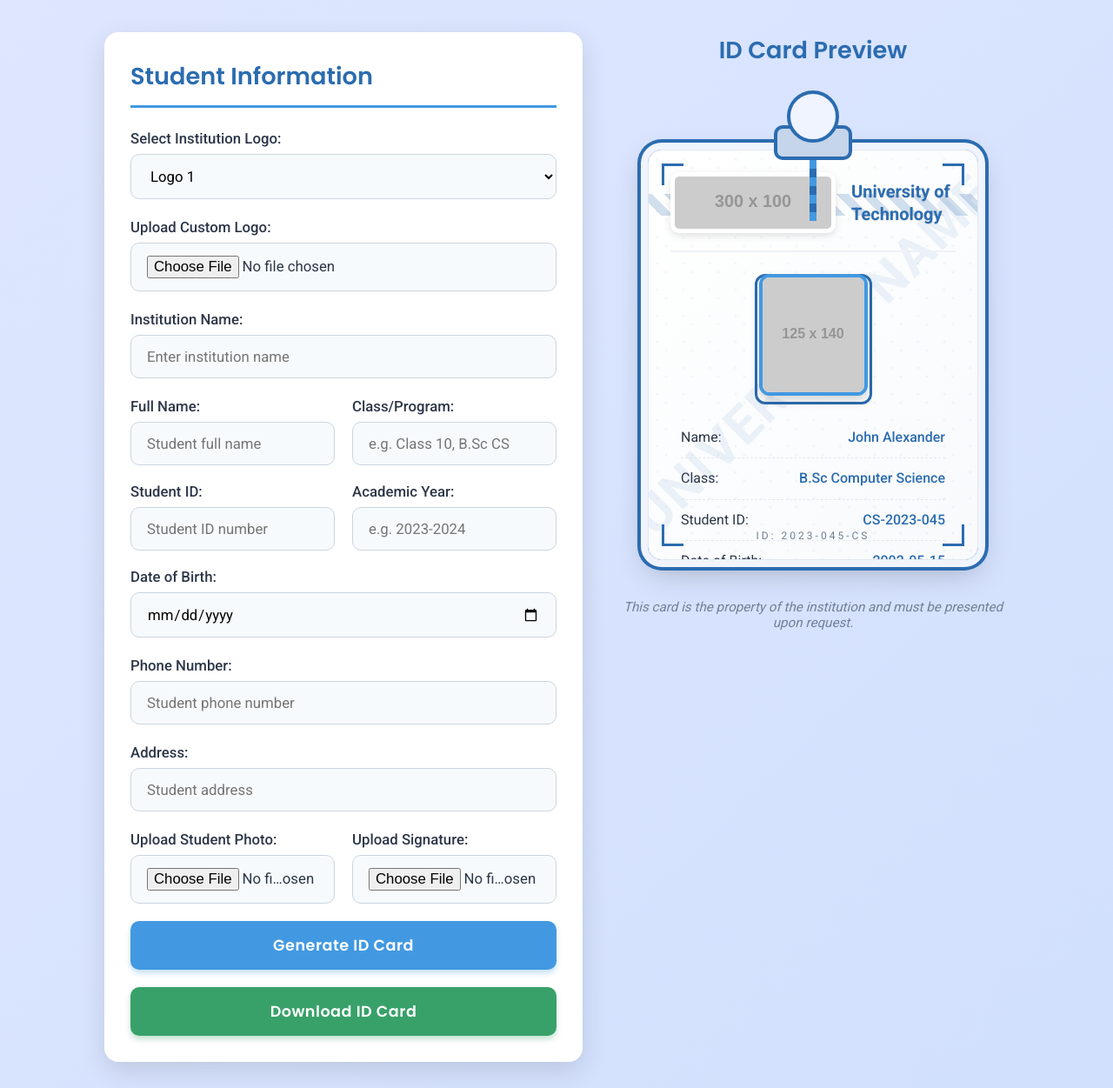
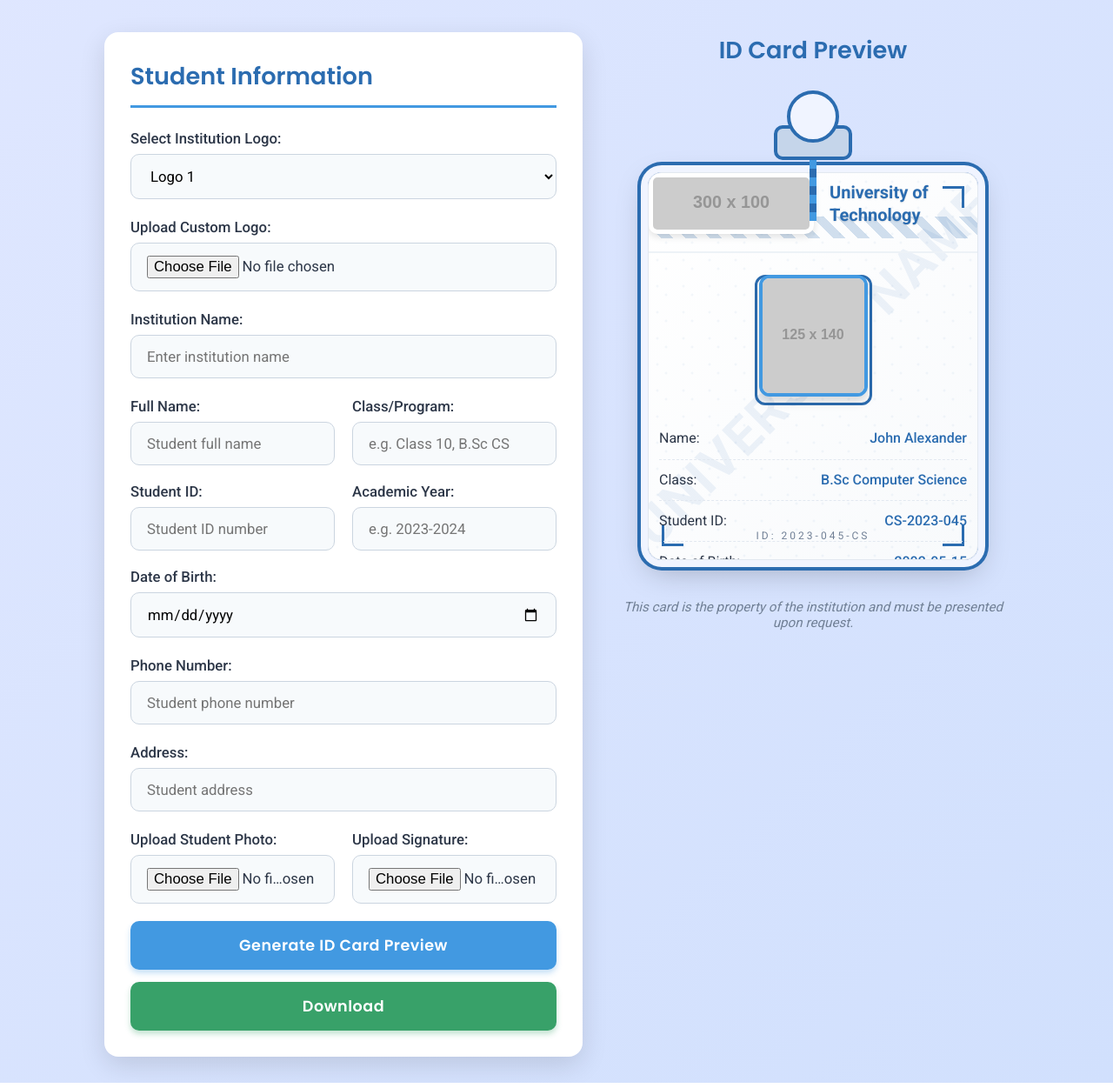
Before and after one commit to lakshmi73640/Student-Id-Card-generate-, a plain HTML site: page index.html in a window 1280 px wide. Shown: the part 243-1494 px from the top of the page at 87% size. Drawn offline with nearby package versions, Linux system fonts and the light colour scheme; placeholder pictures from the web are drawn by us.

Commit message:
Update index.html

```diff
--- a/index.html
+++ b/index.html
@@ -12,7 +12,6 @@
             padding: 0;
             box-sizing: border-box;
         }
-
         body {
             font-family: 'Roboto', sans-serif;
             background: linear-gradient(135deg, #e0e7ff 0%, #d1e0fd 100%);
@@ -23,13 +22,11 @@
             flex-direction: column;
             align-items: center;
         }
-
         .header {
             text-align: center;
             max-width: 800px;
             margin: 0 auto 40px;
         }
-
         .header h1 {
             font-family: 'Poppins', sans-serif;
             font-weight: 700;
@@ -38,13 +35,11 @@
             margin-bottom: 15px;
             text-shadow: 0 2px 4px rgba(0,0,0,0.1);
         }
-
         .header p {
             font-size: 1.2rem;
             color: #4a5568;
             line-height: 1.6;
         }
-
         .container {
             display: flex;
             flex-wrap: wrap;
@@ -53,7 +48,6 @@
             width: 100%;
             justify-content: center;
         }
-
         .form-container {
             background: white;
             border-radius: 16px;
@@ -63,7 +57,6 @@
             min-width: 400px;
             max-width: 550px;
         }
-
         .preview-container {
             flex: 1;
             min-width: 380px;
@@ -72,7 +65,6 @@
             flex-direction: column;
             align-items: center;
         }
-
         .section-title {
             font-family: 'Poppins', sans-serif;
             font-weight: 600;
@@ -82,11 +74,9 @@
             padding-bottom: 12px;
             border-bottom: 3px solid #4299e1;
         }
-
         .form-group {
             margin-bottom: 22px;
         }
-
         label {
             display: block;
             margin-bottom: 8px;
@@ -94,7 +84,6 @@
             color: #2d3748;
             font-size: 1.05rem;
         }
-
         input, select {
             width: 100%;
             padding: 14px 18px;
@@ -105,25 +94,21 @@
             transition: all 0.3s ease;
             background: #f7fafc;
         }
-
         input:focus, select:focus {
             outline: none;
             border-color: #4299e1;
             box-shadow: 0 0 0 4px rgba(66, 153, 225, 0.3);
             background: white;
         }
-
         .form-row {
             display: flex;
             gap: 20px;
             margin-bottom: 20px;
         }
-
         .form-row .form-group {
             flex: 1;
             margin-bottom: 0;
         }
-
         .btn {
             display: inline-block;
             padding: 15px 28px;
@@ -141,24 +126,20 @@
             box-shadow: 0 4px 6px rgba(66, 153, 225, 0.3);
             letter-spacing: 0.5px;
         }
-
         .btn:hover {
             background: #3182ce;
             transform: translateY(-3px);
             box-shadow: 0 6px 12px rgba(0, 0, 0, 0.15);
         }
-
         .btn-download {
             background: #38a169;
-            margin-top: 20px;
+            margin-top: 14px;
             box-shadow: 0 4px 6px rgba(56, 161, 105, 0.3);
         }
-
         .btn-download:hover {
             background: #2f855a;
         }
-
-        /* ID Card Container */
+        /* ID Card Preview Area */
         .id-card-container {
             position: relative;
             width: 380px;
@@ -166,10 +147,29 @@
             display: flex;
             flex-direction: column;
             align-items: center;
-            margin-bottom: 20px;
+            justify-content: center;
+            overflow: visible;
+            background: transparent;
+            margin: 0 auto 20px auto;
+            padding: 0;
         }
-
-        /* Lanyard design */
+        #card {
+            width: 100%;
+            height: 100%;
+            max-width: 380px;
+            max-height: 540px;
+            box-sizing: border-box;
+            margin: 0;
+            padding: 0;
+            background: linear-gradient(135deg, #ffffff 0%, #f8fafc 100%);
+            border-radius: 16px;
+            font-family: 'Roboto', sans-serif;
+            position: relative;
+            overflow: hidden;
+            border: 1px solid #e2e8f0;
+            box-shadow: 0 0 0 8px #f0f4ff, 0 0 0 12px #2b6cb0, 0 12px 35px rgba(0, 0, 0, 0.25);
+            z-index: 5;
+        }
         .lanyard {
             position: relative;
             width: 100%;
@@ -177,7 +177,6 @@
             margin-bottom: -30px;
             z-index: 10;
         }
-
         .lanyard-top {
             position: absolute;
             top: 0;
@@ -190,7 +189,6 @@
             border: 4px solid #2b6cb0;
             z-index: 2;
         }
-
         .lanyard-clip {
             position: absolute;
             top: 40px;
@@ -203,7 +201,6 @@
             border: 4px solid #2b6cb0;
             z-index: 1;
         }
-
         .lanyard-string {
             position: absolute;
             top: 70px;
@@ -220,26 +217,6 @@
             );
             z-index: 0;
         }
-
-        /* ID Card Design */
-        #card {
-            width: 100%;
-            max-width: 380px;
-            background: linear-gradient(135deg, #ffffff 0%, #f8fafc 100%);
-            border-radius: 16px;
-            padding: 25px;
-            font-family: 'Roboto', sans-serif;
-            position: relative;
-            overflow: hidden;
-            border: 1px solid #e2e8f0;
-            /* Card frame with embossed effect */
-            box-shadow:
-                0 0 0 8px #f0f4ff,
-                0 0 0 12px #2b6cb0,
-                0 12px 35px rgba(0, 0, 0, 0.25);
-            z-index: 5;
-        }
-
         .card-header {
             display: flex;
             align-items: center;
@@ -250,7 +227,6 @@
             position: relative;
             z-index: 2;
         }
-
         #logo {
             height: 70px;
             border-radius: 10px;
@@ -259,7 +235,6 @@
             background: white;
             padding: 5px;
         }
-
         #univ {
             font-size: 20px;
             font-weight: 700;
@@ -268,7 +243,6 @@
             line-height: 1.3;
             text-shadow: 0 1px 2px rgba(0,0,0,0.1);
         }
-
         .photo-container {
             display: flex;
             justify-content: center;
@@ -276,7 +250,6 @@
             position: relative;
             z-index: 2;
         }
-
         #photo {
             width: 125px;
             height: 140px;
@@ -287,8 +260,6 @@
             box-shadow: 0 6px 12px rgba(0, 0, 0, 0.15);
             position: relative;
         }
-
-        /* Photo frame design */
         .photo-frame {
             position: absolute;
             width: 135px;
@@ -297,7 +268,6 @@
             border-radius: 12px;
             pointer-events: none;
         }
-
         .student-details {
             color: #2d3748;
             font-size: 16px;
@@ -307,21 +277,18 @@
             position: relative;
             z-index: 2;
         }
-
         .student-details div {
             display: flex;
             justify-content: space-between;
             border-bottom: 1px dashed #e2e8f0;
             padding: 8px 0;
         }
-
         .student-details span {
             font-weight: 500;
             color: #2b6cb0;
             text-align: right;
             max-width: 60%;
         }
-
         .signature-section {
             display: flex;
             align-items: center;
@@ -333,20 +300,17 @@
             position: relative;
             z-index: 2;
         }
-
         #sig {
             width: 100px;
             height: 40px;
             object-fit: contain;
             border-bottom: 1.8px solid #a0aec0;
         }
-
         .principal-label {
             color: #2d3748;
             font-size: 16px;
             font-weight: 500;
         }
-
         .watermark {
             position: absolute;
             top: 50%;
@@ -361,7 +325,6 @@
             z-index: 1;
             text-transform: uppercase;
         }
-
         .security-strip {
             position: absolute;
             top: 50px;
@@ -378,7 +341,6 @@
             opacity: 0.7;
             z-index: 1;
         }
-
         .security-pattern {
             position: absolute;
             top: 0;
@@ -392,42 +354,36 @@
             z-index: 1;
             pointer-events: none;
         }
-
         .corner-design {
             position: absolute;
             width: 25px;
             height: 25px;
             z-index: 2;
         }
-
         .corner-tl {
             top: 15px;
             left: 15px;
             border-top: 3px solid #2b6cb0;
             border-left: 3px solid #2b6cb0;
         }
-
         .corner-tr {
             top: 15px;
             right: 15px;
             border-top: 3px solid #2b6cb0;
             border-right: 3px solid #2b6cb0;
         }
-
         .corner-bl {
             bottom: 15px;
             left: 15px;
             border-bottom: 3px solid #2b6cb0;
             border-left: 3px solid #2b6cb0;
         }
-
         .corner-br {
             bottom: 15px;
             right: 15px;
             border-bottom: 3px solid #2b6cb0;
             border-right: 3px solid #2b6cb0;
         }
-
         .id-number {
             position: absolute;
             bottom: 20px;
@@ -439,7 +395,6 @@
             letter-spacing: 3px;
             z-index: 2;
         }
-
         .preview-title {
             font-family: 'Poppins', sans-serif;
             font-weight: 600;
@@ -448,7 +403,6 @@
             margin-bottom: 25px;
             text-align: center;
         }
-
         .card-footer {
             margin-top: 25px;
             text-align: center;
@@ -456,18 +410,15 @@
             font-size: 0.95rem;
             font-style: italic;
         }
-
         @media (max-width: 900px) {
             .container {
                 flex-direction: column;
                 align-items: center;
             }
-
             .form-container, .preview-container {
                 width: 100%;
                 max-width: 600px;
             }
-
             .header h1 {
                 font-size: 2.3rem;
             }
@@ -479,11 +430,9 @@
         <h1>Professional Student ID Card Generator</h1>
         <p>Create authentic student ID cards with lanyard design. Customize all details and download instantly.</p>
     </div>
-
     <div class="container">
         <div class="form-container">
             <h2 class="section-title">Student Information</h2>
-
             <div class="form-group">
                 <label for="logolist">Select Institution Logo:</label>
                 <select id="logolist" onchange="updateLogo(this.value)">
@@ -492,17 +441,14 @@
                     <option value="https://via.placeholder.com/300x100/4299e1/ffffff?text=SCHOOL+LOGO">Logo 3</option>
                 </select>
             </div>
-
             <div class="form-group">
                 <label>Upload Custom Logo:</label>
                 <input type="file" id="logoUpload" accept="image/*">
             </div>
-
             <div class="form-group">
                 <label>Institution Name:</label>
                 <input id="institutionName" placeholder="Enter institution name">
             </div>
-
             <div class="form-row">
                 <div class="form-group">
                     <label>Full Name:</label>
@@ -513,7 +459,6 @@
                     <input id="studentClass" placeholder="e.g. Class 10, B.Sc CS">
                 </div>
             </div>
-
             <div class="form-row">
                 <div class="form-group">
                     <label>Student ID:</label>
@@ -524,22 +469,18 @@
                     <input id="academicYear" placeholder="e.g. 2023-2024">
                 </div>
             </div>
-
             <div class="form-group">
                 <label>Date of Birth:</label>
                 <input type="date" id="dob">
             </div>
-
             <div class="form-group">
                 <label>Phone Number:</label>
                 <input id="phone" placeholder="Student phone number">
             </div>
-
             <div class="form-group">
                 <label>Address:</label>
                 <input id="address" placeholder="Student address">
             </div>
-
             <div class="form-row">
                 <div class="form-group">
                     <label>Upload Student Photo:</label>
@@ -550,45 +491,33 @@
                     <input type="file" id="signatureUpload" accept="image/*">
                 </div>
             </div>
-
-            <button class="btn" onclick="generateCard()">Generate ID Card</button>
-            <button class="btn btn-download" onclick="downloadCard()">Download ID Card</button>
+            <!-- একলাইনের বাটন HTML: -->
+            <button class="btn" onclick="generateCard()">Generate ID Card Preview</button> <button class="btn btn-download" onclick="downloadCard()" style="margin-top:14px;">Download</button>
         </div>
-
         <div class="preview-container">
             <h2 class="preview-title">ID Card Preview</h2>
-
             <div class="id-card-container">
                 <div class="lanyard">
                     <div class="lanyard-top"></div>
                     <div class="lanyard-clip"></div>
                     <div class="lanyard-string"></div>
                 </div>
-
                 <div id="card">
-                    <!-- Corner design elements -->
                     <div class="corner-design corner-tl"></div>
                     <div class="corner-design corner-tr"></div>
                     <div class="corner-design corner-bl"></div>
                     <div class="corner-design corner-br"></div>
-
-                    <!-- Security features -->
                     <div class="security-strip"></div>
                     <div class="security-pattern"></div>
-
-                    <!-- Watermark -->
                     <div class="watermark" id="watermarkText">University Name</div>
-
                     <div class="card-header">
                         <img id="logo" src="https://via.placeholder.com/300x100/2b6cb0/ffffff?text=UNIVERSITY+LOGO" style="height:70px;border-radius:10px;">
                         <span id="univ">University of Technology</span>
                     </div>
-
                     <div class="photo-container">
                         <div class="photo-frame"></div>
                         <img id="photo" src="https://via.placeholder.com/125x140/ebf8ff/2b6cb0?text=STUDENT+PHOTO" style="width:125px;height:140px;border-radius:12px;object-fit:cover;border:4px solid #4299e1;">
                     </div>
-
                     <div class="student-details">
                         <div>Name: <span id="nm">John Alexander</span></div>
                         <div>Class: <span id="cl">B.Sc Computer Science</span></div>
@@ -597,30 +526,45 @@
                         <div>Phone: <span id="mob">+1 (555) 123-4567</span></div>
                         <div>Academic Year: <span id="yr">2023-2024</span></div>
                     </div>
-
                     <div class="signature-section">
                         <img id="sig" src="https://via.placeholder.com/100x40/edf2f7/4a5568?text=OFFICIAL+SIGNATURE" style="width:100px;height:40px;object-fit:contain;border-bottom:1.8px solid #a0aec0;">
                         <span class="principal-label">Registrar</span>
                     </div>
-
                     <div class="id-number">ID: 2023-045-CS</div>
                 </div>
             </div>
-
             <div class="card-footer">
                 <p>This card is the property of the institution and must be presented upon request.</p>
             </div>
         </div>
     </div>
-
     <script>
-        // Initialize default values
+        // Default Values Initialization
         window.onload = function() {
-            // Set initial values for the form
             document.getElementById('institutionName').value = "University of Technology";
             document.getElementById('studentName').value = "John Alexander";
             document.getElementById('studentClass').value = "B.Sc Computer Science";
             document.getElementById('studentId').value = "CS-2023-045";
             document.getElementById('academicYear').value = "2023-2024";
             document.getElementById('dob').value = "2002-05-15";
-            document.getElementById('phone').value = "+1 (555) 123-45
+            document.getElementById('phone').value = "+1 (555) 123-4567";
+            document.getElementById('address').value = "1234 Main St, City, Country";
+        };
+        // লোগো সিলেকশন আপডেট
+        function updateLogo(value) {
+            document.getElementById('logo').src = value;
+        }
+        // Custom Logo upload
+        document.getElementById('logoUpload').addEventListener('change', function(e) {
+            if(this.files && this.files[0]){
+                var reader = new FileReader();
+                reader.onload = function(e) {
+                    document.getElementById('logo').src = e.target.result;
+                }
+                reader.readAsDataURL(this.files[0]);
+                document.getElementById('logolist').selectedIndex = -1;
+            }
+        });
+        // ছবি আপলোড
+        document.getElementById('photoUpload').addEventListener('change', function(e) {
+            if(this
```
